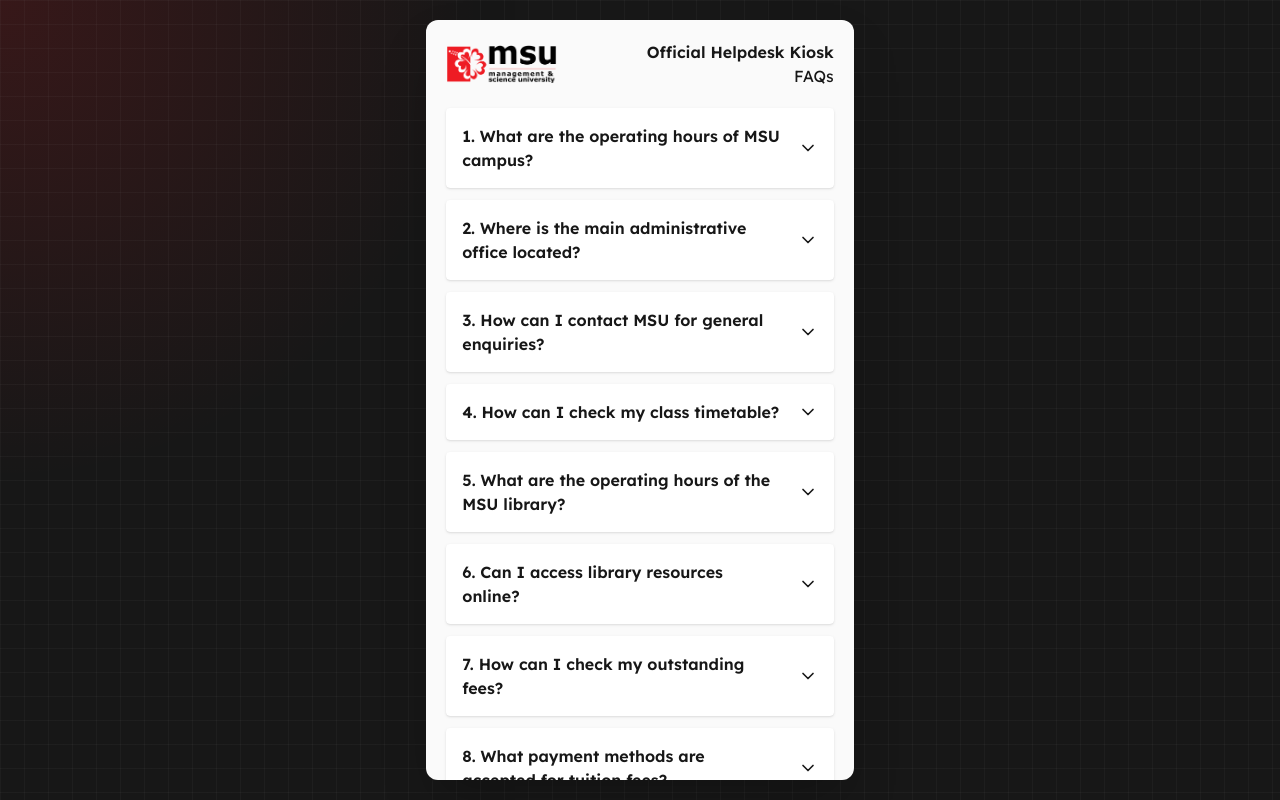
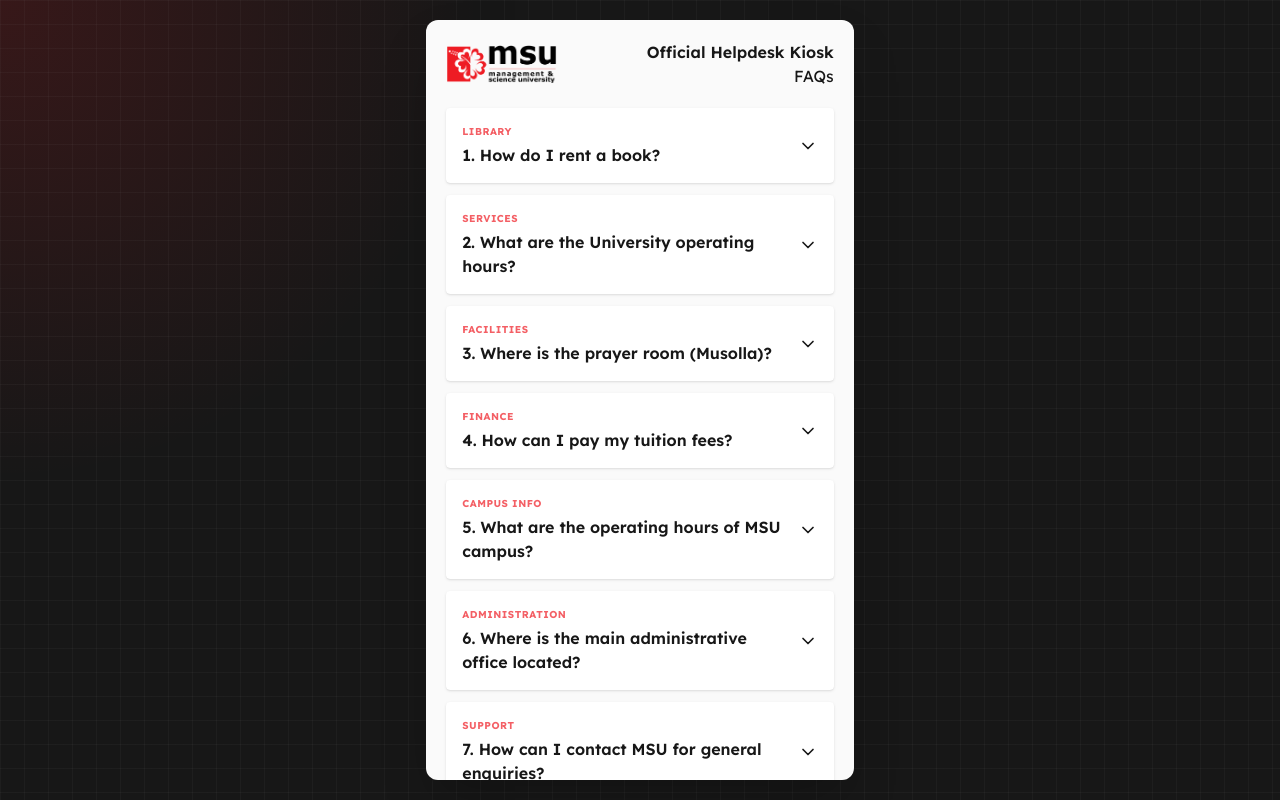
Before and after one commit to 0xLighted/msu-kiosk-demo, a Next.js app: page /faq in a window 1280 px wide. Built offline with nearby package versions, Linux system fonts and the light colour scheme.

Commit message:
- updated chat page to interact with the api - updated faq to fetch from campus_info which is RAG data for the ai - changed camera-box to fetch from a environment variable instead of hardcoding it - added example .env file for proper variable naming

```diff
--- a/app/chat/page.tsx
+++ b/app/chat/page.tsx
@@ -6,41 +6,76 @@ import ChatInput from "@/components/chat/chat-input";
 import Keyboard from "react-simple-keyboard";
 import 'react-simple-keyboard/build/css/index.css';
 import { motion, AnimatePresence } from "framer-motion";
+import { useUser } from "@/context/user-context";
 
 export default function Chat() {
+	const { user } = useUser();
 	const [messages, setMessages] = useState<Message[]>([
-		{ id: "1", text: "Hello! How can I help you today?", sender: "ai" },
+		{ id: "1", text: `Hello ${user?.name || "Visitor"}! How can I help you today?`, sender: "ai" },
 	]);
 	const [input, setInput] = useState("");
 	const [isLoading, setIsLoading] = useState(false);
 	const [isKeyboardVisible, setIsKeyboardVisible] = useState(true);
 	const keyboard = useRef<any>(null);
 
+	// Optional: Clear session when user leaves the page
+	useEffect(() => {
+		return () => {
+			if (user?.id) {
+				fetch(`${process.env.NEXT_PUBLIC_VISION_API_URL || ""}/chat/${user.id}`, {
+					method: 'DELETE',
+				}).catch(err => console.error("Failed to clear session:", err));
+			}
+		};
+	}, [user?.id]);
+
 	const handleSend = async () => {
 		if (!input.trim() || isLoading) return;
 
+		const currentInput = input;
 		const userMsg: Message = {
 			id: Date.now().toString(),
-			text: input,
+			text: currentInput,
 			sender: "user",
 		};
 
 		setMessages((prev: Message[]) => [...prev, userMsg]);
-		const currentText = input;
 		setInput("");
 		if (keyboard.current) keyboard.current.setInput("");
 		setIsLoading(true);
 
-		// Mock AI Response
-		setTimeout(() => {
+		try {
+			const res = await fetch(`${process.env.NEXT_PUBLIC_VISION_API_URL || ""}/chat`, {
+				method: 'POST',
+				headers: { 'Content-Type': 'application/json' },
+				body: JSON.stringify({
+					user_id: user?.id || "visitor",
+					user_name: user?.name || "Visitor",
+					message: currentInput,
+				}),
+			});
+
+			if (!res.ok) throw new Error("Failed to get response");
+
+			const data = await res.json();
+
 			const aiMsg: Message = {
 				id: (Date.now() + 1).toString(),
-				text: `I'm an AI assistant. You asked: "${currentText}". How else can I help?`,
+				text: data.response,
 				sender: "ai",
 			};
-			setMessages((prev: Message[]) => [...prev, aiMsg]);
+			setMessages((prev) => [...prev, aiMsg]);
+		} catch (error) {
+			console.error("Chat Error:", error);
+			const errorMsg: Message = {
+				id: (Date.now() + 1).toString(),
+				text: "Sorry, I'm having trouble connecting to the MSU assistant. Please try again.",
+				sender: "ai",
+			};
+			setMessages((prev) => [...prev, errorMsg]);
+		} finally {
 			setIsLoading(false);
-		}, 1500);
+		}
 	};
 
 	const onKeyboardChange = (newInput: string) => {
--- a/app/faq/page.tsx
+++ b/app/faq/page.tsx
@@ -5,55 +5,14 @@ import { ChevronDown } from "lucide-react";
 import Button from "@/components/ui/button";
 import { motion, AnimatePresence } from "framer-motion";
 
+import faqs from "@/data/campus_info.json";
+
 export default function FAQPage() {
     const [openIndex, setOpenIndex] = useState<number | null>(null);
 
     const toggleFAQ = (index: number) => {
         setOpenIndex(openIndex === index ? null : index);
     };
-
-    const faqs = [
-        {
-            question: "What are the operating hours of MSU campus?",
-            answer: "MSU campus is generally open from 8:00 AM to 10:00 PM on weekdays. Operating hours may vary for specific facilities such as the library and laboratories."
-        },
-        {
-            question: "Where is the main administrative office located?",
-            answer: "The main administrative office is located at the MSU Shah Alam main building, Level 3. Visitors may refer to the campus directory or virtual map for exact directions."
-        },
-        {
-            question: "How can I contact MSU for general enquiries?",
-            answer: "General enquiries can be made via the MSU official website, email, or by visiting the Student Services Office during working hours."
-        },
-        {
-            question: "How can I check my class timetable?",
-            answer: "Timetables can be viewed through the student portal under the academic section after successful course registration."
-        },
-        {
-            question: "What are the operating hours of the MSU library?",
-            answer: "The MSU library typically operates from 8:00 AM to 8:00 PM on weekdays. Hours may be extended during examination periods."
-        },
-        {
-            question: "Can I access library resources online?",
-            answer: "Yes, students can access e-books, journals, and academic databases through the MSU library portal using their student credentials."
-        },
-        {
-            question: "How can I check my outstanding fees?",
-            answer: "Outstanding fees can be viewed through the student statement section in the MSU portal."
-        },
-        {
-            question: "What payment methods are accepted for tuition fees?",
-            answer: "MSU accepts online banking, bank transfers, and selected payment gateways as listed on the official website."
-        },
-        {
-            question: "Is parking available on campus?",
-            answer: "Yes, parking is available for students and staff with a valid parking permit."
-        },
-        {
-            question: "Where can I get help if I lose my student ID card?",
-            answer: "Lost student ID cards should be reported to Admin office, where a replacement can be requested."
-        }
-    ];
 
     return (
         <div className="flex flex-1 flex-col">
@@ -68,9 +27,14 @@ export default function FAQPage() {
                             onClick={() => toggleFAQ(index)}
                             className="flex items-center justify-between text-left p-4"
                         >
-                            <span className="font-semibold text-dark pr-4">
-                                {index + 1}. {faq.question}
-                            </span>
+                            <div className="flex flex-col gap-1 pr-4">
+                                <span className="text-[10px] uppercase tracking-wider text-crimson font-bold opacity-70">
+                                    {faq.category}
+                                </span>
+                                <span className="font-semibold text-dark">
+                                    {index + 1}. {faq.question}
+                                </span>
+                            </div>
                             <motion.div
                                 className="shrink-0"
                                 animate={{ rotate: openIndex === index ? 180 : 0 }}
--- a/components/home/camera-box.tsx
+++ b/components/home/camera-box.tsx
@@ -86,7 +86,8 @@ export default function CameraBox() {
 			const formData = new FormData();
 			formData.append('file', blob, 'ident.jpg');
 
-			const res = await fetch('http://127.0.0.1:8000/identify', {
+			const API_BASE = process.env.NEXT_PUBLIC_VISION_API_URL || "";
+			const res = await fetch(`${API_BASE}/identify`, {
 				method: 'POST',
 				body: formData,
 			});
--- /dev/null
+++ b/data/campus_info.json
@@ -0,0 +1,67 @@
+[
+    {
+        "category": "Library",
+        "question": "How do I rent a book?",
+        "answer": "To rent a book, you can bring the book to the service counter at the Main Library (Level 5) or use the any kiosks around the campus. You must have your student ID cards ready."
+    },
+    {
+        "category": "Services",
+        "question": "What are the University operating hours?",
+        "answer": "The University is open from Monday to Friday, 8:00 AM to 6:00 PM. It is closed on weekends and public holidays."
+    },
+    {
+        "category": "Facilities",
+        "question": "Where is the prayer room (Musolla)?",
+        "answer": "The prayer room is located on level 2 next to the Performing Arts and Theatre (PAT)."
+    },
+    {
+        "category": "Finance",
+        "question": "How can I pay my tuition fees?",
+        "answer": "Tuition fees can be paid via the the online portal, bank in/deposit payable to MANAGEMENT AND SCIENCE UNIVERSITY SDN. BHD., or at the Finance Counter on Level 3. For more information, visit https://www.msu.edu.my/method-of-payment"
+    },
+    {
+        "category": "Campus Info",
+        "question": "What are the operating hours of MSU campus?",
+        "answer": "MSU campus is generally open from 8:00 am to 6:00 pm on weekdays. Operating hours may vary for specific facilities such as the library and laboratories."
+    },
+    {
+        "category": "Administration",
+        "question": "Where is the main administrative office located?",
+        "answer": "The main administrative office is located at the MSU Shah Alam main building, Level 3 above Affin Bank. Visitors may refer to the campus directory or virtual map for exact directions."
+    },
+    {
+        "category": "Support",
+        "question": "How can I contact MSU for general enquiries?",
+        "answer": "General enquiries can be made via the MSU official website, email, or by contacting +(603) 5521 6868 during working hours."
+    },
+    {
+        "category": "Academic",
+        "question": "How can I check my class timetable?",
+        "answer": "Timetables can be viewed through the student portal (eKlas) under the \"campus\" section after logging in."
+    },
+    {
+        "category": "Library",
+        "question": "What are the operating hours of the MSU library?",
+        "answer": "The MSU library typically operates from 8:00 am - 10:00 pm on weekdays, 9:00 am - 6:00 pm on weekends. More information can be found at https://www.msu.edu.my/library-resource-centre/opening-hours.php"
+    },
+    {
+        "category": "Library",
+        "question": "Can I access library resources online?",
+        "answer": "Yes, students can access e-books, journals, and academic databases through the MSU library portal using their student credentials."
+    },
+    {
+        "category": "Finance",
+        "question": "What payment methods are accepted for tuition fees?",
+        "answer": "Tuition fees can be paid via the online portal, bank in/deposit payable to MANAGEMENT AND SCIENCE UNIVERSITY SDN. BHD., or at the Finance Counter on Level 3. For more information, visit https://www.msu.edu.my/method-of-payment"
+    },
+    {
+        "category": "Facilities",
+        "question": "Is parking available on campus?",
+        "answer": "Yes, parking is available for students and staff. More information can be found at https://www.msu.edu.my/msu-parking-area.php"
+    },
+    {
+        "category": "Support",
+        "question": "Where can I get help if I lose my student ID card?",
+        "answer": "Lost student ID cards should be reported to Admin office, where a replacement can be requested."
+    }
+]
```
Also changed, not shown: 1 other file (tests, documents, lock files or other folders).
